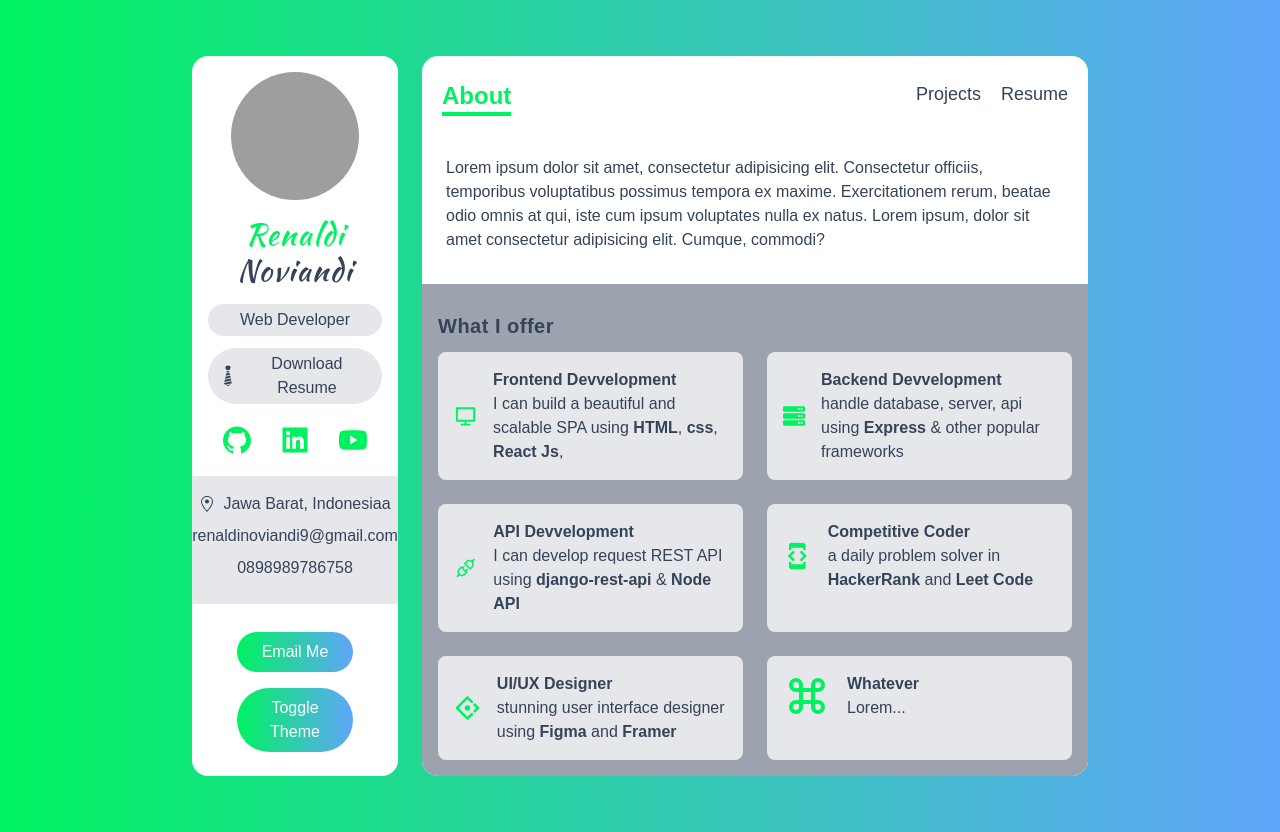
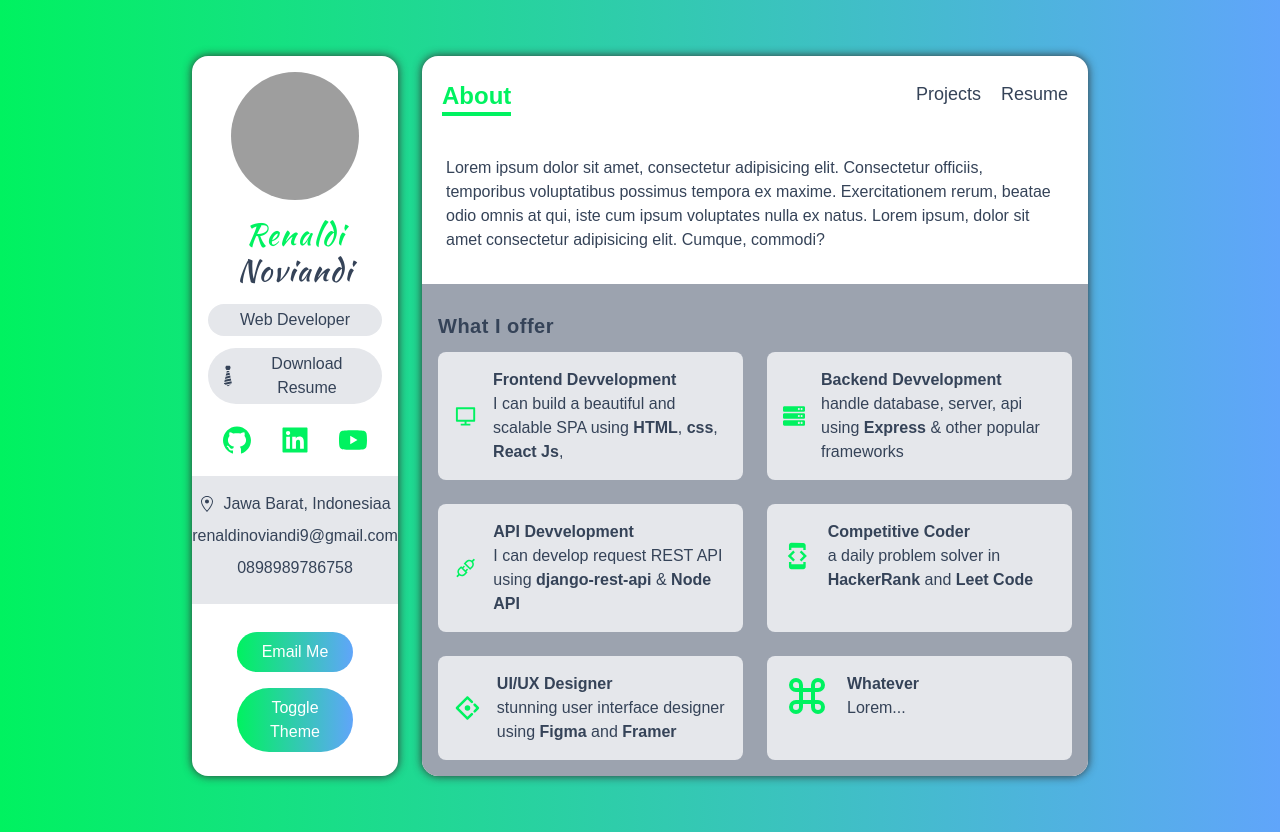
Before and after one commit to renaldin/portfolio-next-tsx, a Next.js app: page / in a window 1280 px wide. Built offline with nearby package versions, Linux system fonts and the light colour scheme; grey boxes are pictures that could not be loaded.

Commit message:
create custom shadow

```diff
--- a/pages/_app.tsx
+++ b/pages/_app.tsx
@@ -8,10 +8,10 @@
   return (
     <ThemeProvider attribute='class'>
       <div className='grid grid-cols-12 gap-6 my-14 lg:px-48 px-5 sm:px-20 md:px-32'>
-        <div className='col-span-12 p-4 text-center bg-white dark:bg-dark-500 lg:col-span-3 rounded-2xl'>
+        <div className='col-span-12 p-4 text-center bg-white dark:bg-dark-500 lg:col-span-3 rounded-2xl shadow-custom-light dark:shadow-custom-dark'>
           <Sidebar />
         </div>
-        <div className='col-span-12 bg-white lg:col-span-9 rounded-2xl flex flex-col overflow-hidden dark:bg-dark-500'>
+        <div className='col-span-12 bg-white lg:col-span-9 rounded-2xl flex flex-col overflow-hidden dark:bg-dark-500 shadow-custom-light dark:shadow-custom-dark'>
           <Navbar />
           <Component {...pageProps} />
         </div>
--- a/tailwind.config.js
+++ b/tailwind.config.js
@@ -8,6 +8,10 @@
   theme: {
     fontFamily: {
       'kaushan': ['Kaushan Script'],
+    },
+    boxShadow: {
+      "custom-light": "0 0 10px #313131",
+      "custom-dark": "5px 5px 10px #0a0c0e, -5px -5px 10px #14161c"
     },
     extend: {
       colors: {
@@ -25,5 +29,10 @@
       },
     },
   },
+  variants: {
+    extend: {
+      boxShadow: ["dark"]
+    }
+  },
   plugins: [],
 }
```
